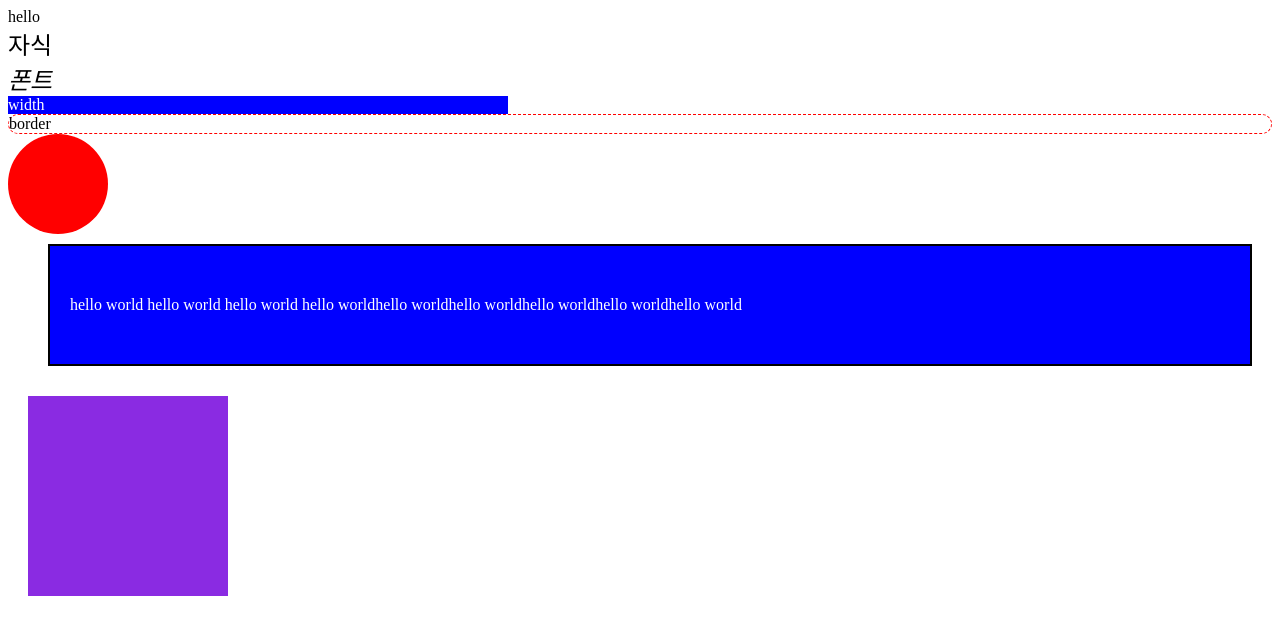
After one commit to zyam1/jiwon-Sesac, a web app: file htmlCssJs/06.cssProperty.html in a window 1280 px wide. The commit adds this page. Shown: the top 635 px of the page. Run offline with its HTML, style and script files only (its server is not run), Linux system fonts and the light colour scheme.

Commit message:
study:자주쓰는 속성값

```diff
--- /dev/null
+++ b/htmlCssJs/06.cssProperty.html
@@ -0,0 +1,27 @@
+<!DOCTYPE html>
+<html lang="en">
+<head>
+    <meta charset="UTF-8">
+    <meta name="viewport" content="width=device-width, initial-scale=1.0">
+    <title>css자주쓰이는 속성</title>
+    <link rel="stylesheet" href="./Css/06.cssProperty.css"/>
+</head>
+<body>
+    <div>hello</div>
+
+    <div class="parent">
+        <div class="child">자식</div>
+    </div>
+    <div class="font-css">폰트</div>
+    <div class="width-css">width </div>
+    <div class="border-css">border</div>
+    <div class="circle"></div>
+    <!-- 중요!!!!! -->
+    <div class="margin-css">hello world hello world
+        hello world
+        hello worldhello worldhello worldhello worldhello worldhello world
+    </div>
+    <div class="box-css"></div>
+
+</body>
+</html>
--- /dev/null
+++ b/htmlCssJs/Css/06.cssProperty.css
@@ -0,0 +1,87 @@
+/* 웹폰트 적용(제일 상단) */
+<style>
+  @import url('https://fonts.googleapis.com/css2?family=Noto+Sans+KR:wght@100;200;300;400;500;600;700;800;900&display=swap');
+</style>
+/* 폰트 크기단위 px, em, rem, % */
+:root{
+    font-size: 30px;
+}
+
+/* 기본값은 16px */
+.font-css{
+    font-size:1.5em ;
+    /* em은 부모태그의 배율 */
+}
+
+.parent{
+    font-size: 70px;
+}
+ .child{
+    font-size: 1.5rem;
+ }
+/* rem 최상단을 따라가겠다 (root) =변경하지않는한 16px을 따라감*/
+
+/* 폰트 굵기 단위  */
+
+.font-css{
+    /* font-weight: 500; */
+}
+
+/* 웹폰트 사용 */
+.font-css{
+    font-family: 'Noto Sans KR', sans-serif;
+    font-weight: 500;
+    font-style: italic;
+
+}
+.width-css{
+    background-color: blue;
+    color: white;
+    display:inline-block;
+    /* 인라인요소와 비슷하다 */
+    min-width: 500px;
+    max-width: 100%;
+    /* 가로스크롤은 유저에게 피로도를 준다 */
+
+}
+
+.border-css{
+    /* border: 1px red dashed; */
+    border-color: red;
+    border-width: 1px;
+    border-style: dashed;
+    border-radius: 10px;
+    /* 모서리의 둥근정도 */
+
+}
+.circle{
+    /* 원그리기 */
+    background-color: red;
+    width: 100px;
+    height: 100px;
+    border-radius:100px ;
+}
+
+
+/* 중요!!!!!! */
+.margin-css{
+    margin: 10px 20px 30px 40px;
+    /* 2개 쓸경우:위아래 좌우 */
+    /* 4개 쓸경우:위에서 시작해 시계방향 */
+    /* 물론 따로지정하는 방법도 있다 */
+    border: 2px solid black;
+    background-color: blue;
+    color: white;
+
+    padding: 50px 20px;
+}
+.box-css{
+    background-color: blueviolet;
+    box-sizing: border-box;
+    width: 200px;
+    height: 200px;
+    padding: 20px;
+    margin: 20px;
+    /* 크기의 기준을 뭬에 맞춰 정하느냐에관한 설정 */
+    /* 계발초기에 정하고 시작한다!  */
+}
```
Also changed, not shown: htmlCssJs/Css/css_selector.css (line endings or trailing spaces).
